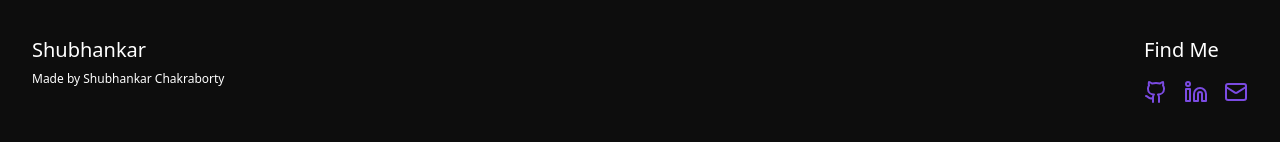
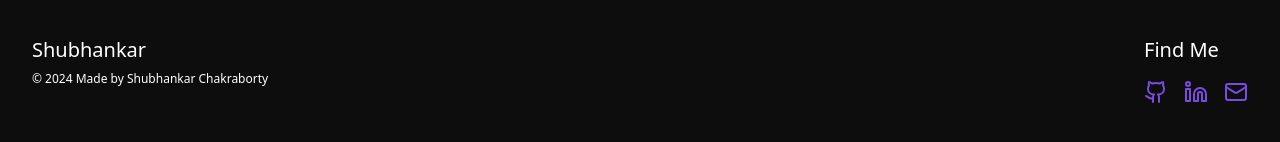
Before and after one commit to shubho738/portfolio-website, a Next.js app: page / in a window 1280 px wide. Shown: the part 3203-3345 px from the top of the page. Built offline with nearby package versions, Linux system fonts and the light colour scheme.

Commit message:
Update footer

```diff
--- a/components/Footer.tsx
+++ b/components/Footer.tsx
@@ -25,7 +25,7 @@ const Footer = () => {
             <span
               className="text-xs"
             >
-              Made by Shubhankar Chakraborty
+              &copy; 2024 Made by Shubhankar Chakraborty
             </span>
           </div>
 
```
